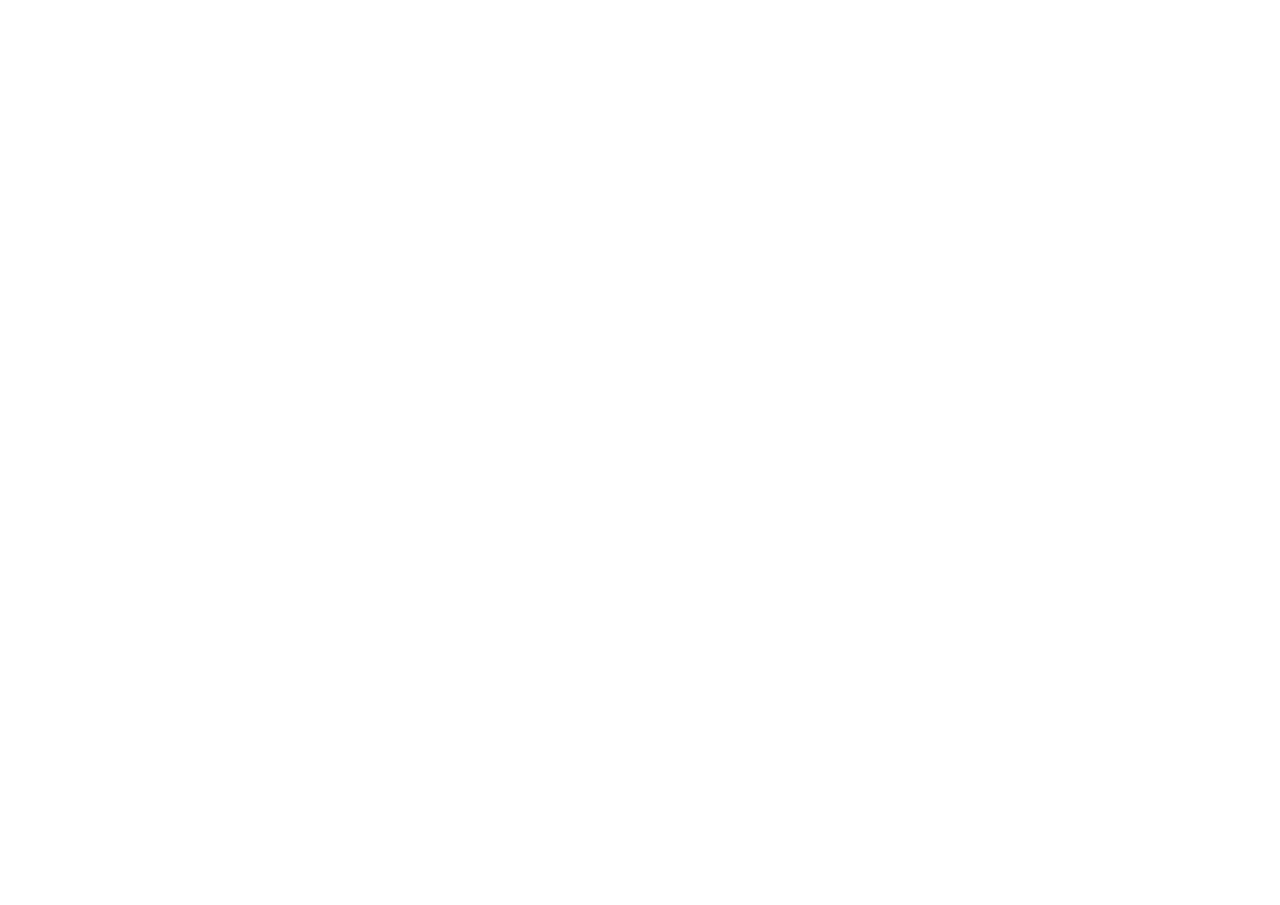
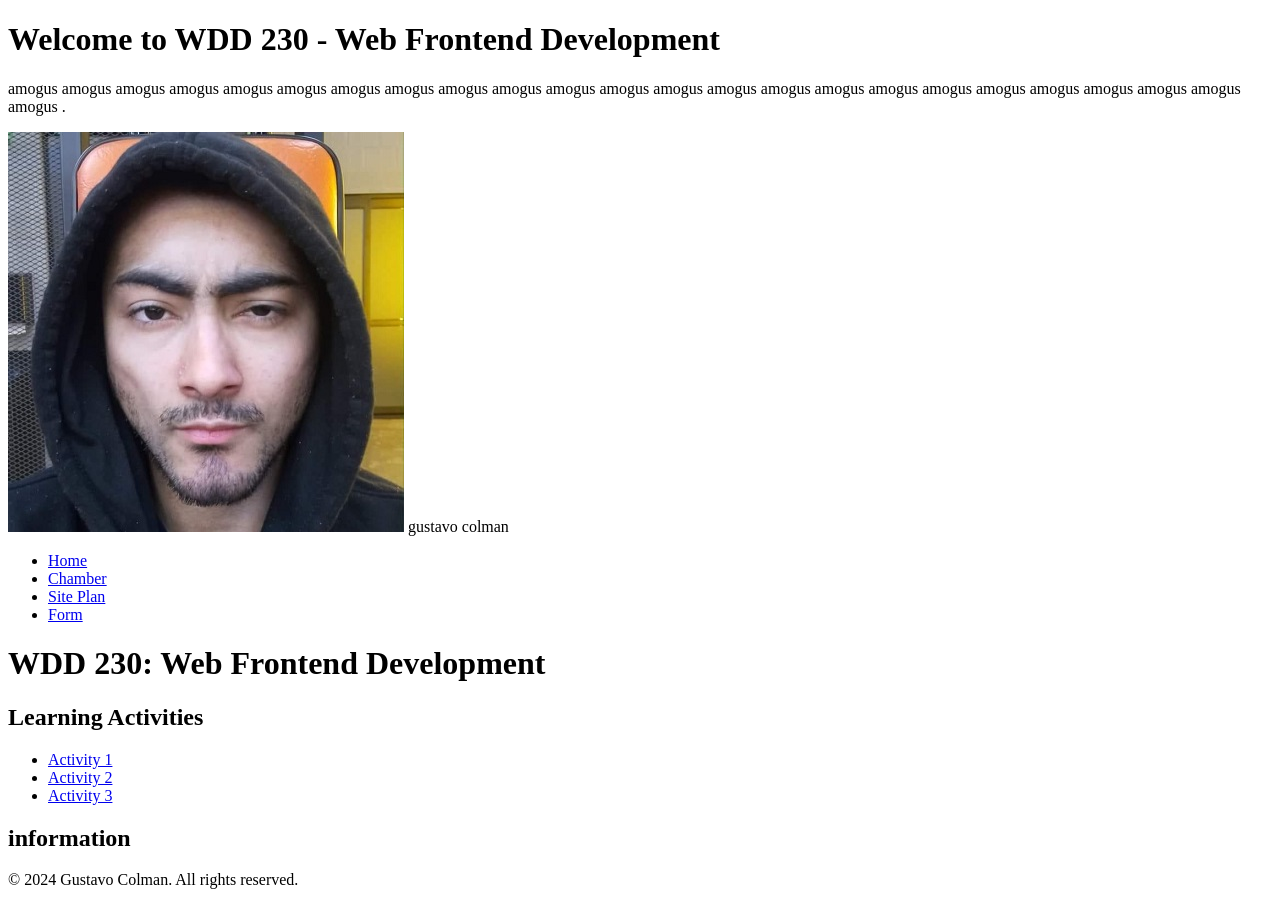
Before and after one commit to GustavoColman/WWD230-2024-, a plain HTML site: page index.html in a window 1280 px wide. Before the commit the page ends 800 px from the top, so only its background shows below. Drawn offline with Linux system fonts and the light colour scheme.

Commit message:
week 2 update

```diff
--- a/index.html
+++ b/index.html
@@ -1,11 +1,65 @@
 <!DOCTYPE html>
 <html lang="en">
+    <!--  -->
+<!--  inicio da sessão head-->
 <head>
+    <!-- Meta tags essentials-->
     <meta charset="UTF-8">
     <meta name="viewport" content="width=device-width, initial-scale=1.0">
-    <title>Document</title>
+    <meta name="description" content="home page from  Front-end development course WDD 230.">
+    <meta name="author" content="Gustavo Colman">
+
+    <!-- page titlea -->
+    <title>
+        Gustavo Colman - WDD 230 - Web Frontend Development</title>
 </head>
+<!--  fim da sessão heas-->
+<!--  inicio de body, o conteudo principal do site-->
 <body>
+    <h1>Welcome to WDD 230 - Web Frontend Development</h1>
+    <p>amogus amogus amogus amogus amogus amogus amogus amogus amogus amogus amogus amogus amogus amogus amogus amogus amogus amogus amogus amogus amogus amogus amogus amogus .</p>
+    <header>
+        <img src="images\profile_picture.jpg" alt="Profile Image">
+        <span>gustavo colman</span>
+<!-- inicio da sessão header, o cabeçalho do site -->
+    </header>
+    <!--  inicio de nav, a parte de navegação entre links do site-->
+    <nav>
+        <ul>
+            <li><a href="#" class="active">Home</a></li>
+            <li><a href="#">Chamber</a></li>
+            <li><a href="#">Site Plan</a></li>
+            <li><a href="#">Form</a></li>
+        </ul>
+    </nav>
+    <!--  fim de nav-->
+    <!-- inicio de main, o conteudo principal da pagina -->
+    <main>
+        <h1> WDD 230: Web Frontend Development </h1>
 
+        <section= class="card">
+        <!--  section serve para separar uma sessão de conteudo no mesmo conjunto a ser
+          manipulado pelo css, class card é um identificador para
+          o codigo css saber aonde aplicar os estilos-->
+            <h2>Learning Activities</h2>
+    <ul>
+      <li><a href="activity1.html">Activity 1</a></li>
+      <li><a href="activity2.html">Activity 2</a></li>
+      <li><a href="activity3.html">Activity 3</a></li>
+
+    </ul>
+
+        </section>
+
+        <section= class="card">
+            <h2> information</h2>
+        </section>
+    </main>
+    <!--  inicio de footer, o rodapé do site-->
+    <footer>
+        <p>&copy; 2024 Gustavo Colman. All rights reserved.</p>
+    </footer>
 </body>
+<!--  fim da sessão body-->
 </html>
+</html>
```
Also changed, not shown: images/profile_picture.jpg (added), scripts/getDates.js (added), styles/base.css (added), styles/larger.css (added), week02/design.html (added), week02/styles/design.css (added).
